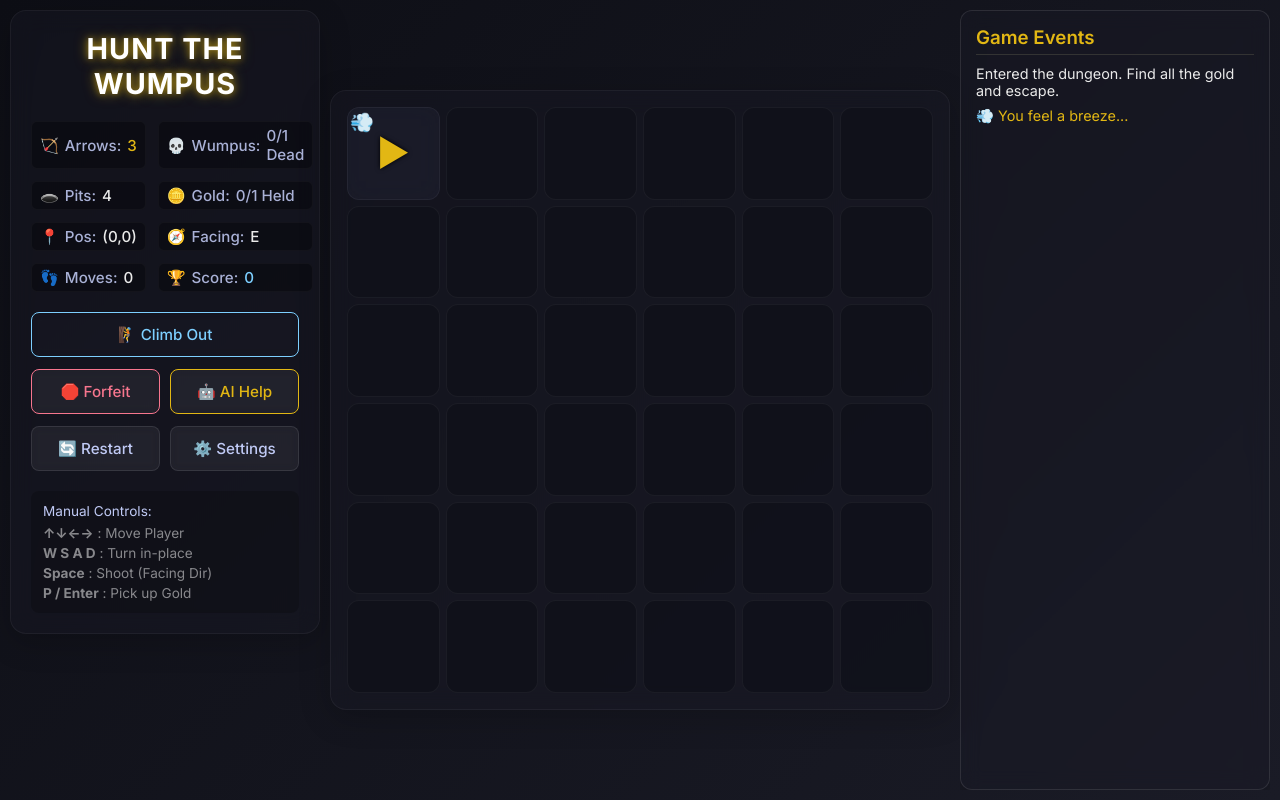
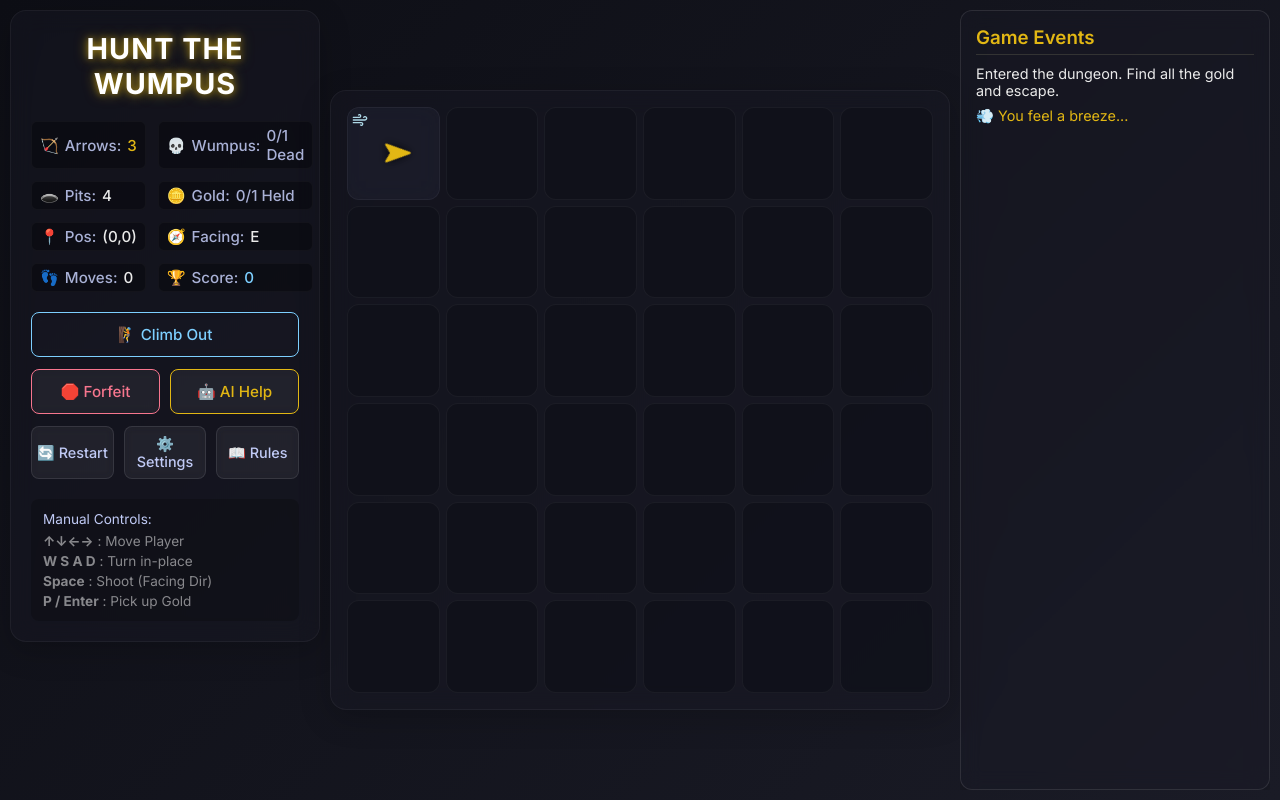
Before and after one commit to Uk2607/wumpus, a React (Vite) app: page / in a window 1280 px wide. Built offline with nearby package versions, Linux system fonts and the light colour scheme.

Commit message:
Added icons instead of emojis

```diff
--- a/package.json
+++ b/package.json
@@ -10,6 +10,7 @@
     "preview": "vite preview"
   },
   "dependencies": {
+    "lucide-react": "^1.7.0",
     "react": "^19.2.4",
     "react-dom": "^19.2.4"
   },
--- a/src/components/Cell.tsx
+++ b/src/components/Cell.tsx
@@ -1,4 +1,5 @@
 import { CellData } from '../game/types';
+import { Navigation, Skull, CircleDashed, Coins, Wind, Biohazard, Sparkles, HelpCircle } from 'lucide-react';
 
 interface Props {
   data: CellData;
@@ -17,13 +18,15 @@ export const Cell: React.FC<Props> = ({ data, isPlayerHere, facing, simMode }) =
     else if (data.uncertain) borderColor = 'var(--accent-gold)';
   }
 
-  const getPlayerIcon = () => {
+  const getRotationAngle = () => {
+    // Navigation icon natively points top-right (45deg), so we subtract 45 to point straight up for 'N'
+    const offset = -45;
     switch (facing) {
-      case 'N': return '▲';
-      case 'E': return '▶';
-      case 'S': return '▼';
-      case 'W': return '◀';
-      default: return '◉_◉';
+      case 'N': return 0 + offset;
+      case 'E': return 90 + offset;
+      case 'S': return 180 + offset;
+      case 'W': return -90 + offset;
+      default: return 0 + offset;
     }
   };
 
@@ -51,19 +54,19 @@ export const Cell: React.FC<Props> = ({ data, isPlayerHere, facing, simMode }) =
     >
       {isRevealed && (
         <>
-          <div style={{ position: 'absolute', top: 2, left: 2, display: 'flex', gap: '2px', fontSize: '0.8em' }}>
-            {data.stench && <span>🤢</span>}
-            {data.breeze && <span>💨</span>}
+          <div style={{ position: 'absolute', top: 2, left: 2, display: 'flex', gap: '4px', padding: '2px' }}>
+            {data.stench && <Biohazard size={16} color="#a8ff5c" />}
+            {data.breeze && <Wind size={16} color="lightblue" />}
           </div>
 
-          <div style={{ position: 'absolute', bottom: 2, right: 2, display: 'flex', gap: '2px' }}>
-            {data.glitter && <span>✨</span>}
+          <div style={{ position: 'absolute', bottom: 2, right: 2, display: 'flex', gap: '4px', padding: '2px' }}>
+            {data.glitter && <Sparkles size={16} color="gold" />}
           </div>
 
-          <div style={{ position: 'absolute', top: '50%', left: '50%', transform: 'translate(-50%, -50%)', fontSize: '1.5em' }}>
-            {data.hasPit && '🕳️'}
-            {data.hasWumpus && '💀'}
-            {data.hasGold && '🪙'}
+          <div style={{ position: 'absolute', top: '50%', left: '50%', transform: 'translate(-50%, -50%)', display: 'flex', alignItems: 'center', justifyContent: 'center' }}>
+            {data.hasPit && <CircleDashed size={32} fill="#111" color="#555" />}
+            {data.hasWumpus && !data.hasPit && !data.hasGold && <Skull size={32} color="var(--danger-red)" />}
+            {data.hasGold && !data.hasPit && <Coins size={32} color="gold" />}
           </div>
         </>
       )}
@@ -72,18 +75,18 @@ export const Cell: React.FC<Props> = ({ data, isPlayerHere, facing, simMode }) =
         <div style={{
            position: 'absolute',
            zIndex: 10,
-           color: 'var(--accent-gold)',
-           textShadow: '0 0 5px #000',
-           fontSize: '1.5em',
-           // transform: `rotate(${facing === 'N' ? 0 : facing === 'E' ? 90 : facing === 'S' ? 180 : -90}deg)`
-           // We're using direct arrow characters instead of rotating emoji since it can be inconsistent across OS.
+           transform: `rotate(${getRotationAngle()}deg)`,
+           display: 'flex',
+           alignItems: 'center',
+           justifyContent: 'center',
+           filter: 'drop-shadow(0 0 5px rgba(0,0,0,0.8))'
         }}>
-          {getPlayerIcon()}
+          <Navigation size={28} color="var(--accent-gold)" fill="var(--accent-gold)" />
         </div>
       )}
 
       {simMode && !data.visited && !data.hasWumpus && !data.hasPit && !data.hasGold && (
-         <div style={{ opacity: 0.2 }}>❓</div>
+         <div style={{ opacity: 0.2 }}><HelpCircle size={24} /></div>
       )}
     </div>
   );
--- a/src/components/GameLayout.tsx
+++ b/src/components/GameLayout.tsx
@@ -5,6 +5,7 @@ import { StatsPanel } from './StatsPanel';
 import { LogPanel } from './LogPanel';
 import { SettingsModal } from './SettingsModal';
 import { GameOverModal } from './GameOverModal';
+import { HowToPlayModal } from './HowToPlayModal';
 import type { AgentType } from '../game/types';
 import type { Agent } from '../agent/AgentModel';
 import { RandomAgent } from '../agent/RandomAgent';
@@ -15,6 +16,7 @@ export const GameLayout: React.FC = () => {
   const { gameState, logs, initGame, movePlayer, pickupGold, turnPlayer, shootArrow, climbOut, getCellData, addLog, setGameState, forfeitGame } = useGame();
 
   const [isSettingsOpen, setIsSettingsOpen] = useState(false);
+  const [isHowToPlayOpen, setIsHowToPlayOpen] = useState(false);
   const [gameMode, setGameMode] = useState<'MANUAL' | 'SIMULATION'>('MANUAL');
   const [gridSize, setGridSize] = useState(6);
   const [arrows, setArrows] = useState(3);
@@ -185,6 +187,7 @@ export const GameLayout: React.FC = () => {
           onRestart={handleRestart}
           onClimbOut={() => climbOut(false)}
           openSettings={() => setIsSettingsOpen(true)}
+          openHowToPlay={() => setIsHowToPlayOpen(true)}
           onForfeit={forfeitGame}
           onAIHelp={handleAIHelp}
         />
@@ -245,6 +248,11 @@ export const GameLayout: React.FC = () => {
         speedMs={speedMs} setSpeedMs={setSpeedMs}
         onRestart={handleRestart}
       />
+
+      <HowToPlayModal
+        isOpen={isHowToPlayOpen}
+        onClose={() => setIsHowToPlayOpen(false)}
+      />
     </div>
   );
 };
--- /dev/null
+++ b/src/components/HowToPlayModal.tsx
@@ -0,0 +1,56 @@
+import React from 'react';
+import { Skull, CircleDashed, Coins, Wind, Biohazard, Navigation, Sparkles } from 'lucide-react';
+
+interface Props {
+  isOpen: boolean;
+  onClose: () => void;
+}
+
+export const HowToPlayModal: React.FC<Props> = ({ isOpen, onClose }) => {
+  if (!isOpen) return null;
+
+  return (
+    <div style={{
+      position: 'fixed', top: 0, left: 0, right: 0, bottom: 0,
+      backgroundColor: 'rgba(0,0,0,0.8)', zIndex: 100,
+      display: 'flex', alignItems: 'center', justifyContent: 'center'
+    }}>
+      <div className="glass-panel" style={{
+        padding: '25px', width: '400px', maxWidth: '90%',
+        display: 'flex', flexDirection: 'column', gap: '15px',
+        maxHeight: '90vh', overflowY: 'auto'
+      }}>
+        <h2 style={{ textAlign: 'center', margin: '0 0 10px 0', color: 'var(--accent-gold)' }}>How to Play</h2>
+
+        <div style={{ lineHeight: '1.5' }}>
+          <p><strong>Goal:</strong> Find the gold and safely return to the starting cell (0,0) to climb out. Avoid pits and the Wumpus!</p>
+
+          <h3 style={{ borderBottom: '1px solid #333', paddingBottom: '5px' }}>Icons</h3>
+          <ul style={{ listStyle: 'none', padding: 0, display: 'flex', flexDirection: 'column', gap: '10px' }}>
+            <li style={{ display: 'flex', alignItems: 'center', gap: '10px' }}><Navigation size={20} color="var(--accent-gold)" style={{ transform: 'rotate(-45deg)' }} /> <span><strong>Player:</strong> Shows your position and facing direction.</span></li>
+            <li style={{ display: 'flex', alignItems: 'center', gap: '10px' }}><Skull size={20} color="var(--danger-red)" /> <span><strong>Wumpus:</strong> Will eat you! Avoid or shoot it.</span></li>
+            <li style={{ display: 'flex', alignItems: 'center', gap: '10px' }}><CircleDashed size={20} fill="#111" color="#555" /> <span><strong>Pit:</strong> Bottomless pit. Falling in is fatal.</span></li>
+            <li style={{ display: 'flex', alignItems: 'center', gap: '10px' }}><Coins size={20} color="gold" /> <span><strong>Gold:</strong> Collect this to win!</span></li>
+          </ul>
+
+          <h3 style={{ borderBottom: '1px solid #333', paddingBottom: '5px' }}>Percepts (Clues)</h3>
+          <ul style={{ listStyle: 'none', padding: 0, display: 'flex', flexDirection: 'column', gap: '10px' }}>
+            <li style={{ display: 'flex', alignItems: 'center', gap: '10px' }}><Biohazard size={20} color="#a8ff5c" /> <span><strong>Stench:</strong> The Wumpus is in an adjacent cell!</span></li>
+            <li style={{ display: 'flex', alignItems: 'center', gap: '10px' }}><Wind size={20} color="lightblue" /> <span><strong>Breeze:</strong> A Pit is in an adjacent cell!</span></li>
+            <li style={{ display: 'flex', alignItems: 'center', gap: '10px' }}><Sparkles size={20} color="gold" /> <span><strong>Glitter:</strong> The Gold is in this exact cell!</span></li>
+          </ul>
+
+          <h3 style={{ borderBottom: '1px solid #333', paddingBottom: '5px' }}>Actions</h3>
+          <ul style={{ listStyle: 'none', padding: 0, margin: 0, display: 'flex', flexDirection: 'column', gap: '5px' }}>
+            <li>- Move using <strong>Arrow Keys</strong> or WASD (to turn)</li>
+            <li>- Shoot your arrow (<strong>Space</strong>) in the direction you are facing to kill the Wumpus.</li>
+            <li>- Grab the Gold (<strong>Enter / P</strong>) when you find it.</li>
+            <li>- Climb out once you return to the start with the gold.</li>
+          </ul>
+        </div>
+
+        <button style={{ marginTop: '10px' }} onClick={onClose}>Understood!</button>
+      </div>
+    </div>
+  );
+};
--- a/src/components/StatsPanel.tsx
+++ b/src/components/StatsPanel.tsx
@@ -8,9 +8,10 @@ interface Props {
   openSettings: () => void;
   onForfeit: () => void;
   onAIHelp: () => void;
+  openHowToPlay: () => void;
 }
 
-export const StatsPanel: React.FC<Props> = ({ gameState, onRestart, onClimbOut, openSettings, onForfeit, onAIHelp }) => {
+export const StatsPanel: React.FC<Props> = ({ gameState, onRestart, onClimbOut, openSettings, onForfeit, onAIHelp, openHowToPlay }) => {
   return (
     <div className="glass-panel" style={{ padding: '20px', display: 'flex', flexDirection: 'column', gap: '20px' }}>
       <h2 className="title-flicker" style={{ fontSize: '1.8rem', margin: '0' }}>HUNT THE WUMPUS</h2>
@@ -47,8 +48,9 @@ export const StatsPanel: React.FC<Props> = ({ gameState, onRestart, onClimbOut,
         )}
 
         <div style={{ display: 'flex', gap: '10px' }}>
-          <button style={{ flex: 1 }} onClick={onRestart}>🔄 Restart</button>
-          <button style={{ flex: 1 }} onClick={openSettings}>⚙️ Settings</button>
+          <button style={{ flex: 1, padding: '8px 4px', fontSize: '0.9rem' }} onClick={onRestart}>🔄 Restart</button>
+          <button style={{ flex: 1, padding: '8px 4px', fontSize: '0.9rem' }} onClick={openSettings}>⚙️ Settings</button>
+          <button style={{ flex: 1, padding: '8px 4px', fontSize: '0.9rem' }} onClick={openHowToPlay}>📖 Rules</button>
         </div>
       </div>
 
```
Also changed, not shown: 1 other file (tests, documents, lock files or other folders).
